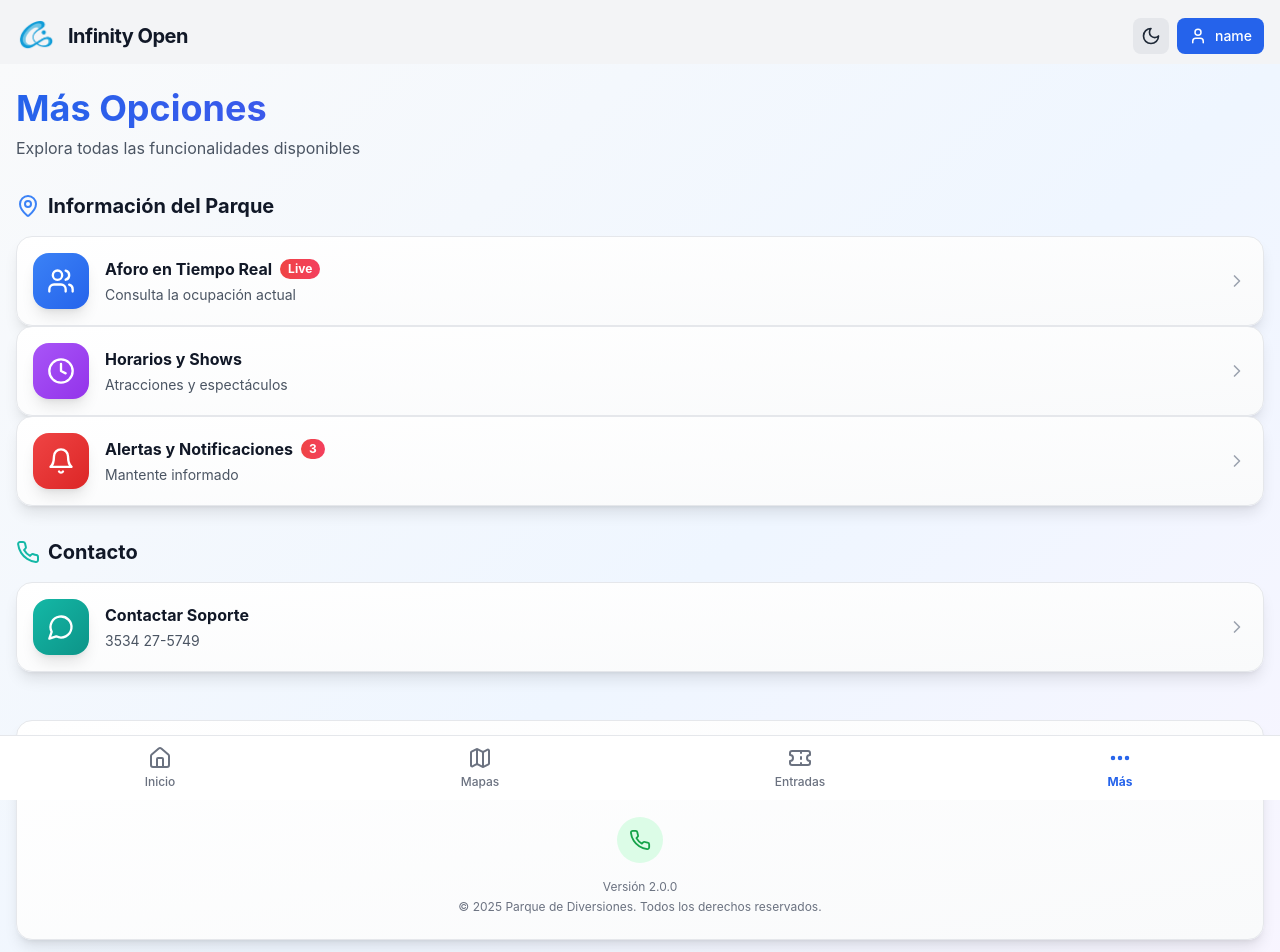
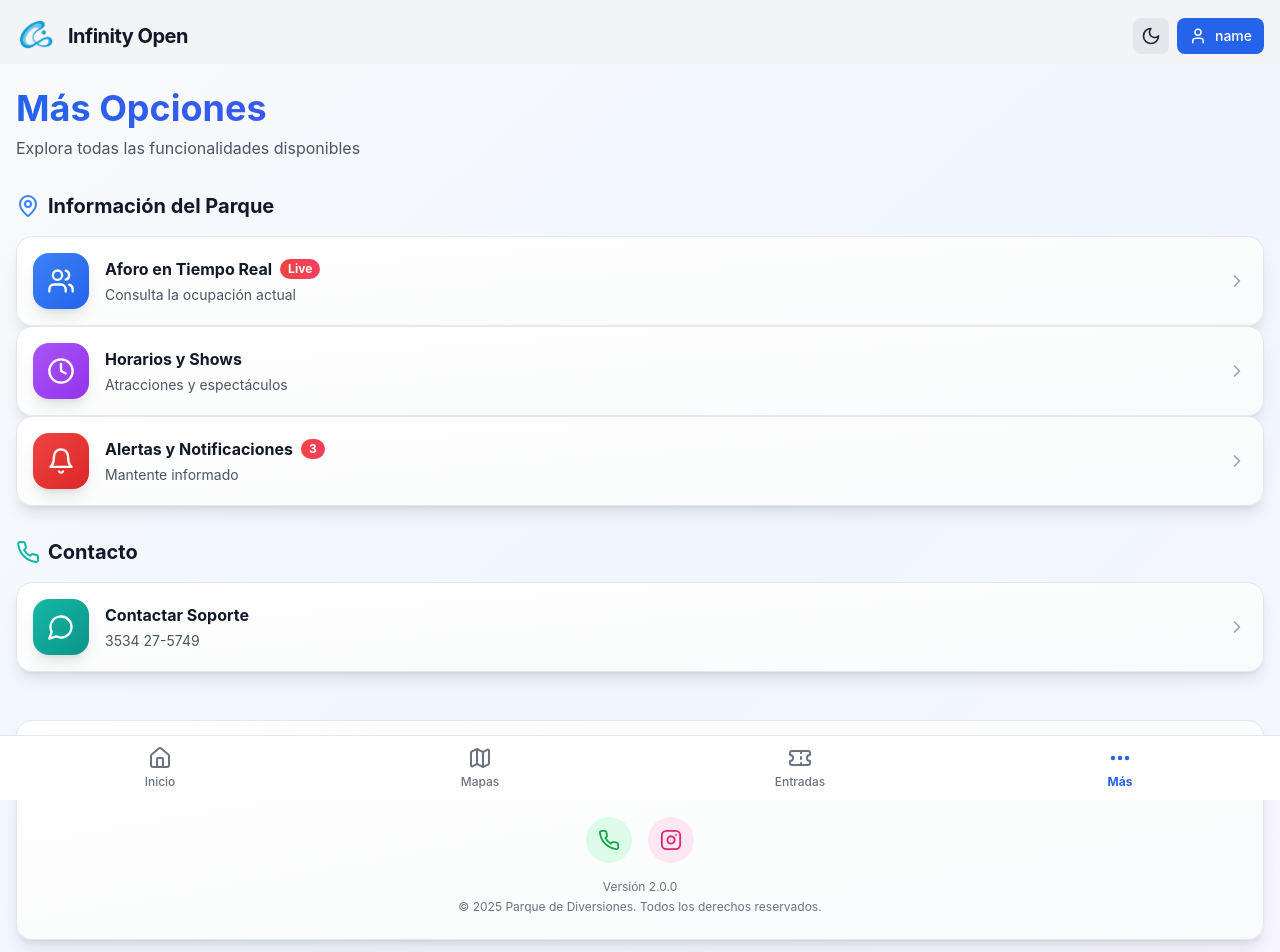
Before and after one commit to LautaroNovello/Infinity-Open, a React (Vite) app: page /more in a window 1280 px wide. Shown: the top 952 px of the page. Built offline with nearby package versions, Linux system fonts and the light colour scheme; sample sign-in values are in the browser's storage.

Commit message:
cambios 5.2

```diff
--- a/src/pages/More.tsx
+++ b/src/pages/More.tsx
@@ -1,7 +1,7 @@
 import { Link } from 'react-router-dom'
 import {
   Users, Bell, Clock, ChevronRight, MapPin,
-  MessageCircle, LogOut, Phone
+  MessageCircle, LogOut, Phone, Instagram
 } from 'lucide-react'
 
 interface MenuItem {
@@ -190,6 +190,9 @@ export default function More() {
             <a href="tel:+543534275749" className="p-3 rounded-full bg-green-100 dark:bg-green-900/30 hover:bg-green-200 dark:hover:bg-green-900/50 transition-colors">
               <Phone className="text-green-600 dark:text-green-400" size={22} />
             </a>
+            <a href="https://www.instagram.com/lautaronovello/" target="_blank" rel="noopener noreferrer" className="p-3 rounded-full bg-pink-100 dark:bg-pink-900/30 hover:bg-pink-200 dark:hover:bg-pink-900/50 transition-colors">
+              <Instagram className="text-pink-600 dark:text-pink-400" size={22} />
+            </a>
           </div>
 
           <div className="text-center text-xs text-gray-500 dark:text-gray-400">
```
